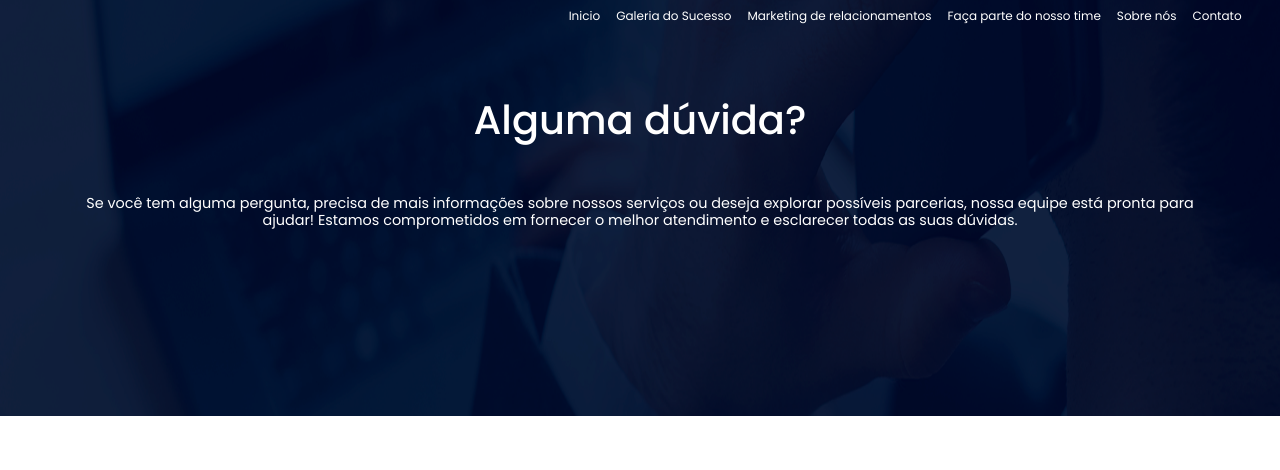
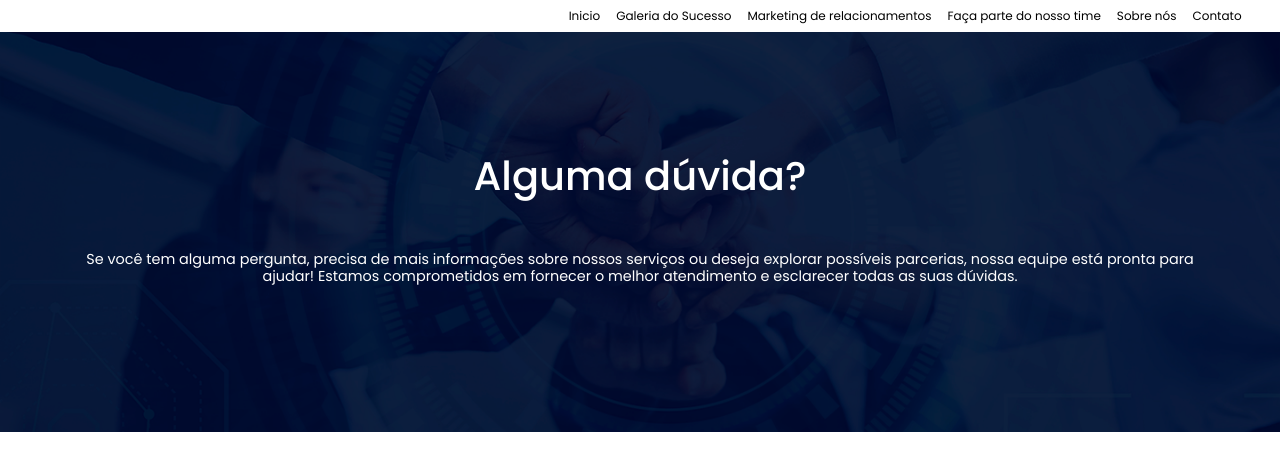
Before and after one commit to PhellipySilva/TX-AITECH, a website: page pages/Contato.html in a window 1280 px wide. Drawn offline with nearby package versions, Linux system fonts and the light colour scheme.

Commit message:
imagem section debugada

```diff
--- a/pages/Contato.html
+++ b/pages/Contato.html
@@ -30,11 +30,12 @@
                 <a href="Quem somos.html">Sobre nós</a>
                 <a href="#">Contato</a>
             </div>
-            <img class="fundo" src="../img/contato.png" alt="Quem Somos">
         </div>
-        <div class="title-1">
-        <h1 class="title">Alguma dúvida?</h1>
-        <h5>Se você tem alguma pergunta, precisa de mais informações sobre nossos serviços ou deseja explorar possíveis parcerias, nossa equipe está pronta para ajudar! Estamos comprometidos em fornecer o melhor atendimento e esclarecer todas as suas dúvidas.</h5>
+        <div class="contato">
+            <div class="title-1">
+            <h1 class="title">Alguma dúvida?</h1>
+            <h5>Se você tem alguma pergunta, precisa de mais informações sobre nossos serviços ou deseja explorar possíveis parcerias, nossa equipe está pronta para ajudar! Estamos comprometidos em fornecer o melhor atendimento e esclarecer todas as suas dúvidas.</h5>
+            </div>
         </div>
  <script src="https://cdn.jsdelivr.net/npm/bootstrap@5.3.1/dist/js/bootstrap.bundle.min.js" integrity="sha384-HwwvtgBNo3bZJJLYd8oVXjrBZt8cqVSpeBNS5n7C8IVInixGAoxmnlMuBnhbgrkm" crossorigin="anonymous"></script>
         <script src="https://cdn.jsdelivr.net/npm/@popperjs/core@2.11.8/dist/umd/popper.min.js" integrity="sha384-I7E8VVD/ismYTF4hNIPjVp/Zjvgyol6VFvRkX/vR+Vc4jQkC+hVqc2pM8ODewa9r" crossorigin="anonymous"></script>
--- a/style/contato.css
+++ b/style/contato.css
@@ -38,7 +38,7 @@ body{
 }
 .navigation_header a{
     text-decoration: none;
-    color: white;
+    color: black;
     transition: 0.3s;
     font-weight: normal;
 }
@@ -71,33 +71,31 @@ a{
     background-position: center;
 }
 
-
-
     .contato {
-        height: 100vh;
-        width: 100vw;
-        position: absolute;
+        background-image: url("../img/Quem-somos.png");
+        background-repeat: no-repeat;
         background-size: cover;
-        background-position: center;
-    }
+        background-position: center center;
+        height: 400px;
+        position: relative;
+      }
 
     .title{
         color: white;
         position: relative;
         text-align: center;
-        margin-top: 4rem;
         font-size: 40px;
+        padding-top: 120px;
     }
 
     .title-1 h5 {
         color: white;
-        position: absolute;
         text-align: center;
         font-size: 0.9rem;
         font-weight: normal;
-        margin-top: 3em;
-        margin-left: 5rem;
-        margin-right: 5rem;
+        padding-top: 3em;
+        padding-left: 5rem;
+        padding-right: 5rem;
     }
 
 
--- a/style/quemSomos.css
+++ b/style/quemSomos.css
@@ -7,10 +7,6 @@
 body {
   font-family: "Poppins", sans-serif;
   color: var(--color-white);
-}
-
-.img_logo_header {
-  width: 40px;
 }
 
 .header,
@@ -26,12 +22,7 @@ body {
   padding: 0 3%;
   height: 2em;
 }
-.logo_header {
-  display: flex;
-  justify-content: flex-start; /* Alinhar à direita */
-  padding: 0 3%;
-  height: 2em;
-}
+
 .navigation_header {
   gap: 1em;
   z-index: 2;
@@ -44,20 +35,12 @@ body {
 }
 .navigation_header a {
   text-decoration: none;
-  color: white;
+  color: black;
   transition: 0.3s;
   font-weight: normal;
 }
 .navigation_header a:hover {
   color: #0b8dd4;
-}
-
-.btn_icon_header {
-  background: transparent;
-  border: none;
-  color: var(--color-white);
-  cursor: pointer;
-  display: none;
 }
 
 a {
@@ -67,9 +50,18 @@ a {
 .title {
   color: white;
   position: relative;
+  padding-top: 140px;
   text-align: center;
-  margin-top: 7rem;
   font-size: 40px;
+}
+
+.quemSomos{
+  background-image: url("../img/Quem-somos.png");
+  background-repeat: no-repeat;
+  background-size: cover;
+  background-position: center center;
+  height: 400px;
+  position: relative;
 }
 
 /*Informações da TX AITECH*/
```
Also changed, not shown: pages/Quem somos.html (+5 -20 lines).
